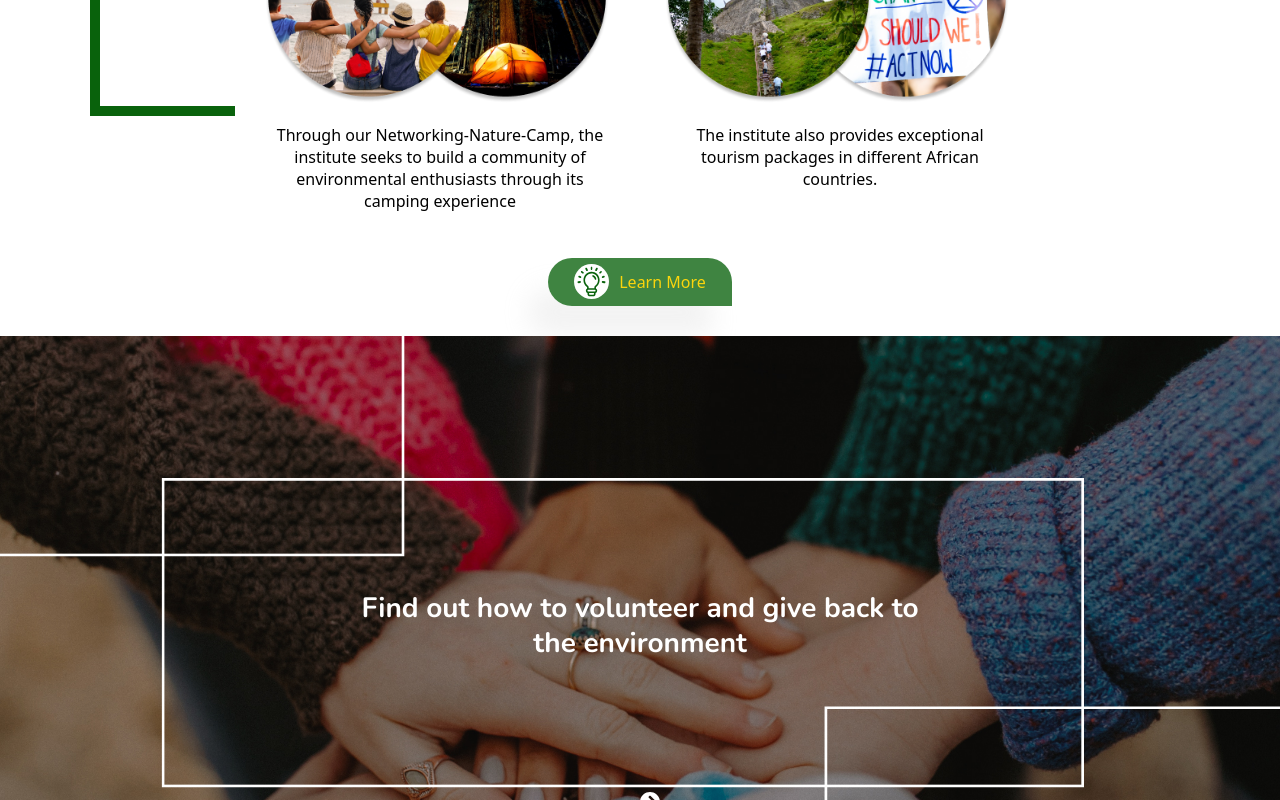
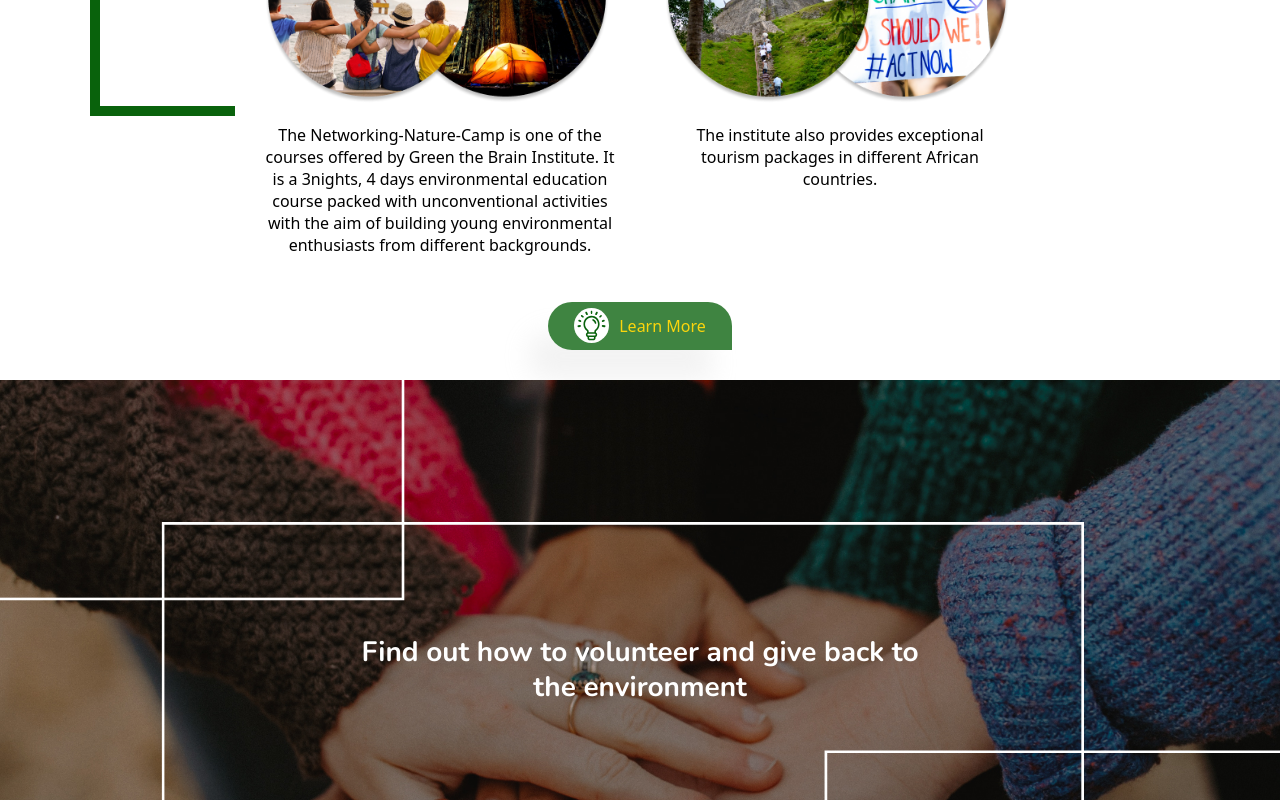
Before and after one commit to BolajiOlayinka/greenthebrain, a React (Create React App) app: page / in a window 1280 px wide. Shown: the part 980-1780 px from the top of the page. Built offline with nearby package versions, Linux system fonts and the light colour scheme.

Commit message:
testimonial images changed

```diff
--- a/src/App.js
+++ b/src/App.js
@@ -1,5 +1,6 @@
 import './App.css';
 import Header from './Header';
+import Footer from './Footer';
 import Home from './Components/Home/Home';
 
 
@@ -8,6 +9,7 @@ function App() {
     <div className="App">
       <Header/>
       <Home/>
+      <Footer/>
     </div>
   );
 }
--- a/src/Components/Home/Home.js
+++ b/src/Components/Home/Home.js
@@ -58,10 +58,7 @@ function Home() {
               <img src={imagetwo} alt="Green the brain" />
             </OverlapImage>
             <ImagesText>
-            Through our Networking-Nature-Camp,
-            the institute seeks to build a community of
-            environmental enthusiasts through its camping
-            experience
+            The Networking-Nature-Camp is one of the courses offered by Green the Brain Institute. It is a 3nights, 4 days environmental education course packed with unconventional activities with the aim of building young environmental enthusiasts from different backgrounds.
             </ImagesText>
           </div>
           <div>
--- a/src/Footer.js
+++ b/src/Footer.js
@@ -1,11 +1,18 @@
-import React from 'react'
+import React from 'react';
+import styled from 'styled-components';
 
 function Footer() {
     return (
-        <div>
+        <FooterWrapper>
 
-        </div>
+        </FooterWrapper>
     )
 }
 
 export default Footer
+
+const FooterWrapper = styled.div `
+background-color:#282727;
+height:300px;
+
+`
```
